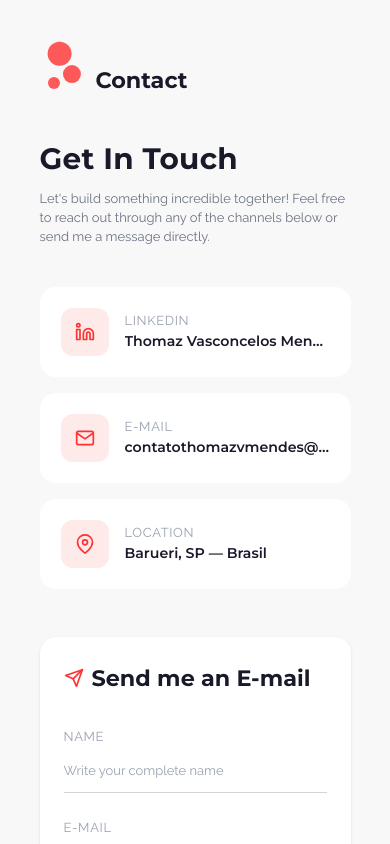
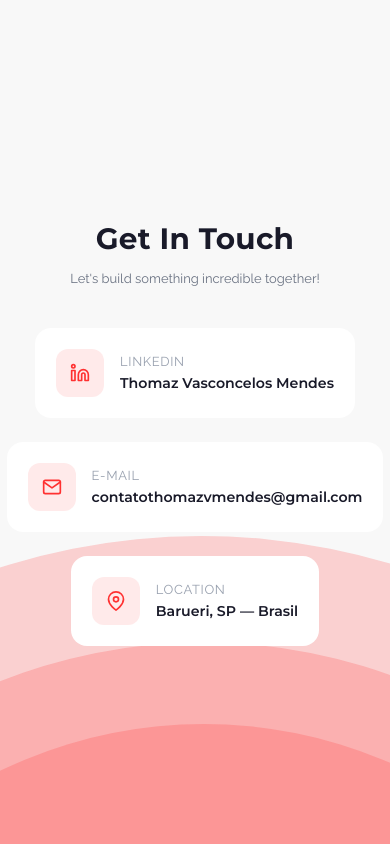
Before and after one commit to Th0mzzz/Th0mzzz-portfolio, a Next.js app: page / in a window 390 px wide. Shown: the part 6380-7224 px from the top of the page. Built offline with nearby package versions, Linux system fonts and the light colour scheme.

Commit message:
fix: atualizando contatct e add footer

```diff
--- a/src/app/page.tsx
+++ b/src/app/page.tsx
@@ -1,19 +1,22 @@
+import AboutMe from "@/components/AboutMe";
+import Contact from "@/components/Contact";
+import Footer from "@/components/Footer";
 import HeroSection from "@/components/HeroSection";
-import AboutMe from "@/components/AboutMe";
+import MyJourney from "@/components/MyJourney";
+import Projects from "@/components/Projects";
 import Skills from "@/components/Skills";
-import Projects from "@/components/Projects";
-import MyJourney from "@/components/MyJourney";
-import Contact from "@/components/Contact";
 
 export default function Home() {
     return (
-        <main className="w-full overflow-x-clip">
-            <HeroSection/>
-            <AboutMe/>
-            <Skills/>
-            <Projects/>
-            <MyJourney/>
-            <Contact/>
+        <main className="w-full overflow-x-clip overflow-y-hidden relative">
+            <HeroSection />
+            <AboutMe />
+            <Skills />
+            <Projects />
+            <MyJourney />
+            <Contact />
+            <Footer />
+
         </main>
     );
 }
--- a/src/components/Contact/index.tsx
+++ b/src/components/Contact/index.tsx
@@ -1,23 +1,21 @@
 'use client';
+import DecorativeCircles from '@/components/DecorativeCircles';
 import { motion } from 'framer-motion';
 import { FiLinkedin, FiMail, FiMapPin } from 'react-icons/fi';
-import Title from '@/components/Title';
-import DecorativeCircles from '@/components/DecorativeCircles';
 import ContactCard from './ContactCard';
-import ContactForm from './ContactForm';
 
 const contactInfo = [
     {
         icon: FiLinkedin,
         label: 'LinkedIn',
         value: 'Thomaz Vasconcelos Mendes',
-        href: 'https://www.linkedin.com/in/thomaz-vasconcelos-mendes/',
+        href: 'https://www.linkedin.com/in/thomazvmendes/',
     },
     {
         icon: FiMail,
         label: 'E-mail',
         value: 'contatothomazvmendes@gmail.com',
-        href: 'mailto:contatothomazvmendes@gmail.com',
+        href: 'mailto:contatothomazvmendes@gmail.com?subject=Contato%20pelo%20Portfólio&body=Teste%20de%20mensagem%20para%20Thomaz',
     },
     {
         icon: FiMapPin,
@@ -30,24 +28,14 @@ export default function Contact() {
     return (
         <section
             id="contact"
-            className="relative py-20 bg-[var(--background)] overflow-hidden"
+            className="relative py-20 mt-40"
         >
-            <DecorativeCircles position="bottom-right" />
 
             <div className="section">
-                <motion.div
-                    initial={{ opacity: 0, y: -20 }}
-                    whileInView={{ opacity: 1, y: 0 }}
-                    viewport={{ once: true }}
-                    transition={{ duration: 0.6 }}
-                >
-                    <Title text="Contact" />
-                </motion.div>
 
-                <div className="grid grid-cols-1 lg:grid-cols-2 gap-12 lg:gap-16 items-start">
-                    <div>
+                <div className="flex flex-col items-center ">
                     <motion.h3
-                            className="supertitle mb-2"
+                        className="supertitle mb-2 text-center"
                         initial={{ opacity: 0, y: 20 }}
                         whileInView={{ opacity: 1, y: 0 }}
                         viewport={{ once: true }}
@@ -56,19 +44,17 @@ export default function Contact() {
                         Get In Touch
                     </motion.h3>
 
-                        <motion.p
-                            className="text text-gray-500 mb-10 max-w-md"
+                    <motion.h3
+                        className="text text-gray-500 mb-10 max-w-md text-center"
                         initial={{ opacity: 0, y: 20 }}
                         whileInView={{ opacity: 1, y: 0 }}
                         viewport={{ once: true }}
                         transition={{ duration: 0.5, delay: 0.1 }}
                     >
-                            Let&apos;s build something incredible together! Feel free to
-                            reach out through any of the channels below or send me a
-                            message directly.
-                        </motion.p>
+                        Let&apos;s build something incredible together!
+                    </motion.h3>
 
-                        <div className="flex flex-col gap-4">
+                    <div className="flex flex-wrap w-full gap-6 justify-center">
                         {contactInfo.map((info, index) => (
                             <ContactCard
                                 key={info.label}
@@ -82,8 +68,6 @@ export default function Contact() {
                     </div>
                 </div>
 
-                    <ContactForm />
-                </div>
             </div>
         </section>
     );
--- a/src/components/DecorativeCircles/index.tsx
+++ b/src/components/DecorativeCircles/index.tsx
@@ -4,9 +4,10 @@ type Position = 'top-right' | 'top-center' | 'top-left' | 'mid-right' | 'mid-cen
 
 interface DecorativeCirclesProps {
     position?: Position;
+    multip?: number;
 }
 
-export default function DecorativeCircles({ position = 'top-right' }: DecorativeCirclesProps) {
+export default function DecorativeCircles({ position = 'top-right' , multip = 1 }: DecorativeCirclesProps) {
     const positionStyles: Record<Position, { containerClass: string; circles: Array<{ size: number; color: string; top?: string; right?: string; left?: string; bottom?: string; opacity: number; delay: number }> }> = {
         'top-right': {
             containerClass: 'top-0 right-0',
@@ -85,7 +86,13 @@ export default function DecorativeCircles({ position = 'top-right' }: Decorative
     const { containerClass, circles } = positionStyles[position];
 
     return (
-        <div className={`absolute ${containerClass} w-0 h-0 pointer-events-none -z-50 overflow-visible`}>
+        <div
+            className={`absolute ${containerClass} w-0 h-0 pointer-events-none -z-50 overflow-visible`}
+            style={{
+                transform: `scale(${multip})`,
+                transformOrigin: '0 0',
+            }}
+        >
             {circles.map((circle, index) => (
                 <Circle key={index} {...circle} />
             ))}
--- /dev/null
+++ b/src/components/Footer/index.tsx
@@ -0,0 +1,14 @@
+import DecorativeCircles from "../DecorativeCircles";
+
+export default function Footer() {
+    return (
+        <>
+            <footer className="relative h-20 pt-30 pb-8">
+                <p className="text text-center">Copyright &copy; {new Date().getFullYear()} Thomaz Vasconcelos Mendes. All rights reserved.</p>
+                <div className="absolute bottom-[-550px] left-1/2 transform -translate-x-1/2 -z-1">
+                    <DecorativeCircles position="bottom-center" multip={1.1} />
+                </div>
+            </footer>
+        </>
+    )
+}
```
Lines whose indentation alone changed are shown as unchanged.
